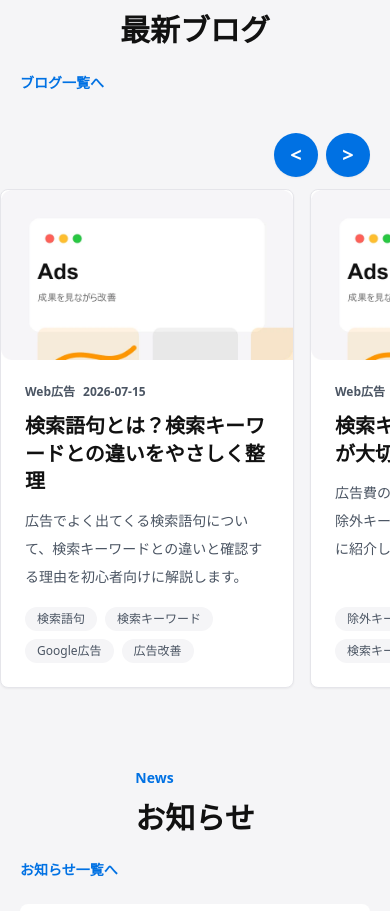
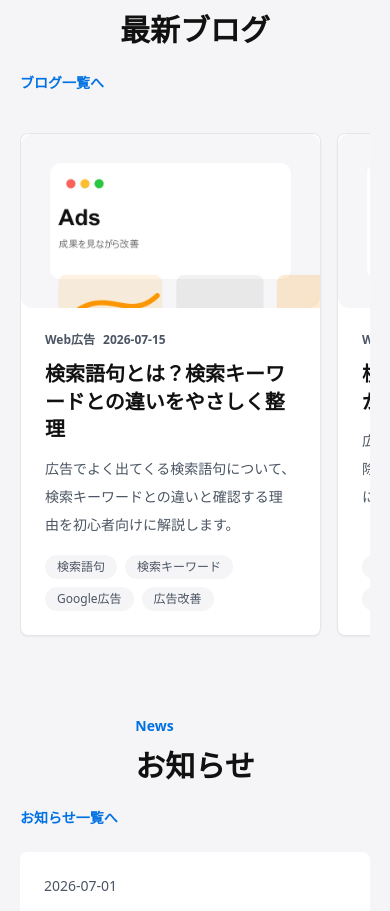
Before and after one commit to iwamitsuco/officialSite, a Next.js app: page / in a window 390 px wide. Shown: the part 5345-6256 px from the top of the page. Built offline with nearby package versions, Linux system fonts and the light colour scheme.

Commit message:
Simplify mobile blog carousel

```diff
--- a/components/sections/BlogCardCarousel.tsx
+++ b/components/sections/BlogCardCarousel.tsx
@@ -1,6 +1,3 @@
-"use client";
-
-import { useRef } from "react";
 import { BlogCard } from "@/components/sections/BlogCard";
 import type { BlogPost } from "@/types";
 
@@ -10,45 +7,14 @@ type BlogCardCarouselProps = {
 };
 
 export function BlogCardCarousel({ posts, className = "" }: BlogCardCarouselProps) {
-  const carouselRef = useRef<HTMLDivElement>(null);
-
-  function scrollCards(direction: "prev" | "next") {
-    const carousel = carouselRef.current;
-    if (!carousel) return;
-
-    const amount = carousel.clientWidth * 0.86;
-    carousel.scrollBy({
-      left: direction === "next" ? amount : -amount,
-      behavior: "smooth"
-    });
-  }
-
   return (
     <div className={className}>
-      <div className="mb-3 flex justify-end gap-2 md:hidden" aria-label="ブログカードの横送り">
-        <button
-          aria-label="前の記事カードを見る"
-          className="flex h-11 w-11 items-center justify-center rounded-full bg-apple-blue text-xl font-semibold text-white shadow-sm transition hover:bg-blue-600 focus-visible:outline focus-visible:outline-2 focus-visible:outline-offset-2 focus-visible:outline-apple-blue"
-          type="button"
-          onClick={() => scrollCards("prev")}
-        >
-          &lt;
-        </button>
-        <button
-          aria-label="次の記事カードを見る"
-          className="flex h-11 w-11 items-center justify-center rounded-full bg-apple-blue text-xl font-semibold text-white shadow-sm transition hover:bg-blue-600 focus-visible:outline focus-visible:outline-2 focus-visible:outline-offset-2 focus-visible:outline-apple-blue"
-          type="button"
-          onClick={() => scrollCards("next")}
-        >
-          &gt;
-        </button>
-      </div>
       <div
-        className="-mx-5 flex snap-x snap-mandatory gap-4 overflow-x-auto px-5 pb-4 md:mx-0 md:grid md:grid-cols-2 md:gap-6 md:overflow-visible md:px-0 md:pb-0 lg:grid-cols-3"
-        ref={carouselRef}
+        className="flex snap-x snap-mandatory gap-4 overflow-x-auto overscroll-x-contain pb-4 md:grid md:grid-cols-2 md:gap-6 md:overflow-visible md:pb-0 lg:grid-cols-3"
+        aria-label="ブログカード"
       >
         {posts.map((post) => (
-          <div className="min-w-[84%] snap-start sm:min-w-[46%] md:min-w-0" key={post.slug}>
+          <div className="min-w-[86%] snap-start sm:min-w-[48%] md:min-w-0" key={post.slug}>
             <BlogCard post={post} />
           </div>
         ))}
```
